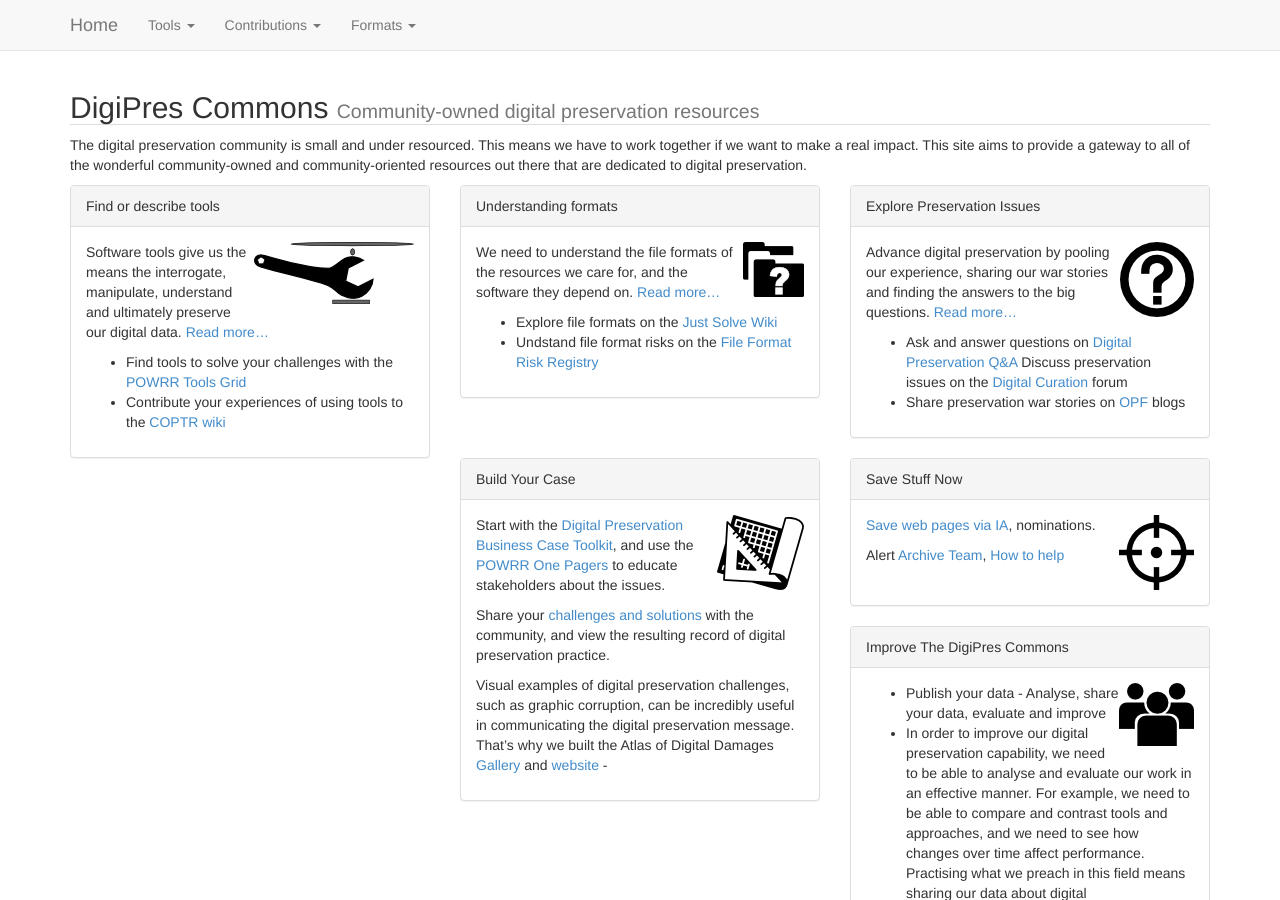
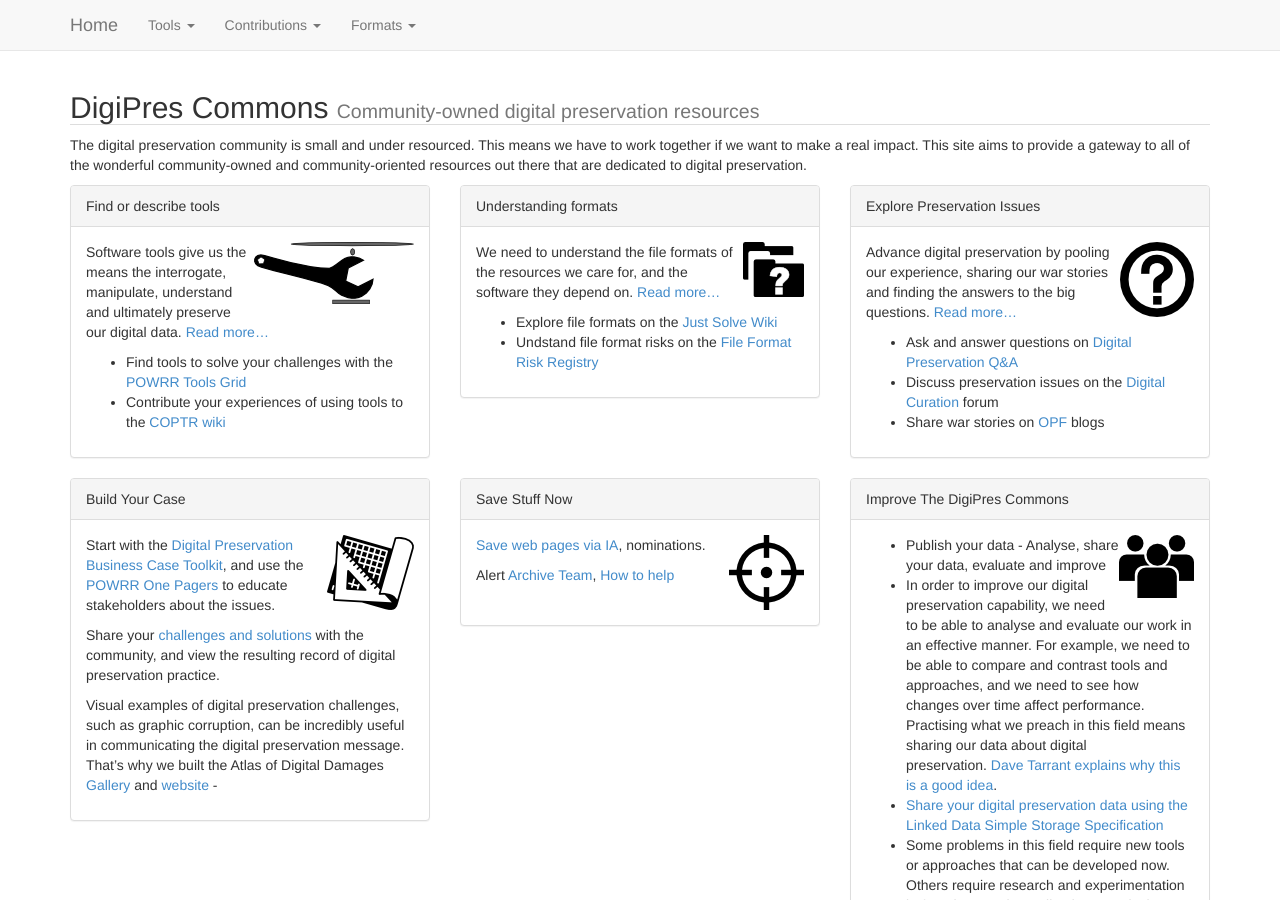
Before and after one commit to digipres/awesome-digital-preservation, a Jekyll site: the page built from index.md, in a window 1280 px wide and 900 px high. Built offline with Jekyll 4.4.1, drawn with Linux system fonts in a browser that asks for light colours.

Commit message:
Update index_understanding_issues.md

```diff
--- a/index_understanding_issues.md
+++ b/index_understanding_issues.md
@@ -1,5 +1,5 @@
 Advance digital preservation by pooling our experience, sharing our war stories and finding the answers to the big questions. [Read more...](explore_main.md)
 
 * Ask and answer questions on [Digital Preservation Q&A](http://qanda.digipres.org/)
-Discuss preservation issues on the [Digital Curation](https://groups.google.com/forum/forum/digital-curation) forum
-* Share preservation war stories on [OPF](http://openplanetsfoundation.org/) blogs
+* Discuss preservation issues on the [Digital Curation](https://groups.google.com/forum/forum/digital-curation) forum
+* Share war stories on [OPF](http://openplanetsfoundation.org/) blogs
```
